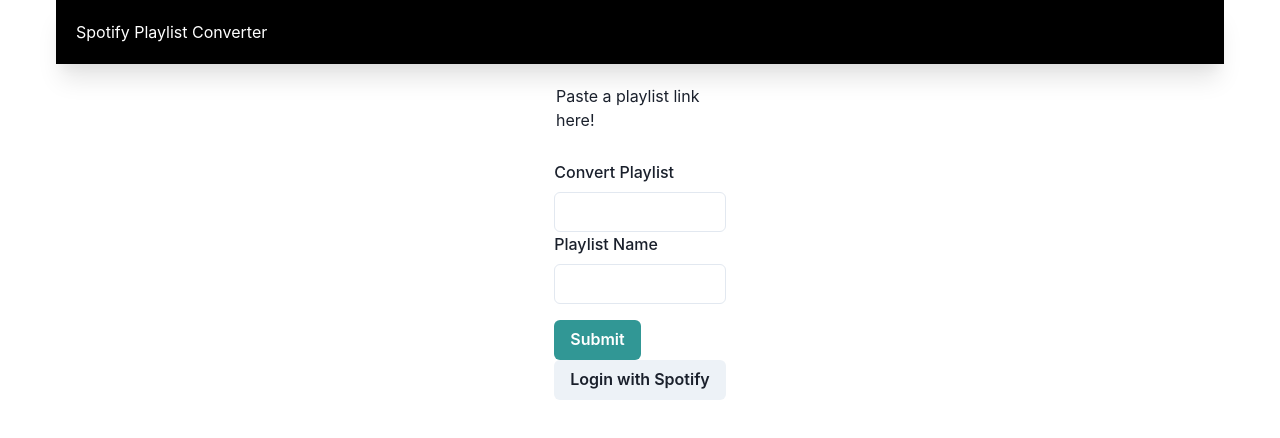
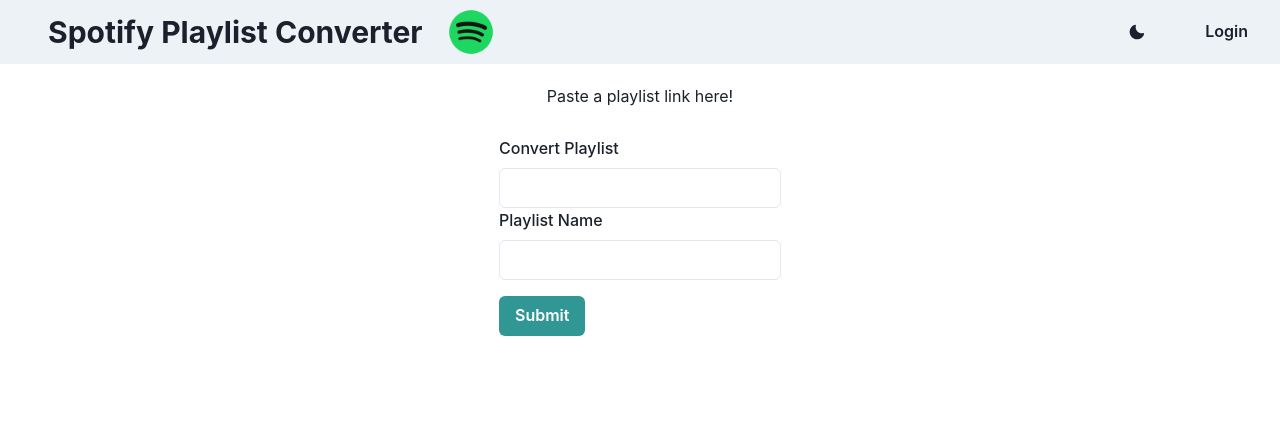
Before and after one commit to 5Minty/SpotifyConverter, a Next.js app in the folder spotify-conversion-next/: page / in a window 1280 px wide. Shown: the top 438 px of the page. Built offline with nearby package versions, Linux system fonts and the light colour scheme; no server answers.

Commit message:
Okay... so I made authorization work with logging in/out
And it's super easy with next-auth's package...
Also I added a nav bar

```diff
--- /dev/null
+++ b/spotify-conversion-next/components/nav/NavigationBar.tsx
@@ -0,0 +1,112 @@
+import {
+  Avatar,
+  Box,
+  Button,
+  Center,
+  Flex,
+  Grid,
+  Heading,
+  Image,
+  Link,
+  Menu,
+  MenuButton,
+  MenuDivider,
+  MenuItem,
+  MenuList,
+  Stack,
+  useColorMode,
+  useColorModeValue,
+  useDisclosure,
+} from "@chakra-ui/react";
+import { MoonIcon, SunIcon } from "@chakra-ui/icons";
+import { useSession } from "next-auth/react";
+import spotifyRoutes from "@/services/spotify/spotifyRoutes";
+
+export const NavigationBar = (props: {}) => {
+  const { colorMode, toggleColorMode } = useColorMode();
+  const { data: session } = useSession();
+
+  const { isOpen, onOpen, onClose } = useDisclosure();
+  return (
+    <>
+      <Grid bg={useColorModeValue("gray.100", "gray.900")} px={4}>
+        <Flex h={16} alignItems={"center"} justifyContent={"space-between"}>
+          <Box
+            alignContent="top"
+            display="flex"
+            flexDirection="row"
+            justifyContent="space-between"
+            w="fit-content"
+            p={8}
+          >
+            <Heading
+              lineHeight={1.4}
+              alignContent="center"
+              fontSize="30"
+              mr={6}
+            >
+              Spotify Playlist Converter
+            </Heading>
+            <Image src="/spotify-logo.png" h={12} />
+          </Box>
+          <Flex alignItems={"center"}>
+            <Stack direction={"row"} spacing={7}>
+              <Button onClick={toggleColorMode}>
+                {colorMode === "light" ? <MoonIcon /> : <SunIcon />}
+              </Button>
+              {!session && (
+                <Link href={`${spotifyRoutes.redirectLogin}`}>
+                  <Button>Login</Button>
+                </Link>
+              )}
+              {session && (
+                <Menu>
+                  <MenuButton
+                    as={Button}
+                    rounded={"full"}
+                    variant={"link"}
+                    cursor={"pointer"}
+                    minW={0}
+                  >
+                    <Avatar
+                      size={"sm"}
+                      src={
+                        session.user?.image ??
+                        "https://avatars.dicebear.com/api/male/username.svg"
+                      }
+                    />
+                  </MenuButton>
+                  <MenuList alignItems={"center"}>
+                    <br />
+                    <Center>
+                      <Avatar
+                        size={"2xl"}
+                        src={
+                          session.user?.image ??
+                          "https://avatars.dicebear.com/api/male/username.svg"
+                        }
+                      />
+                    </Center>
+                    <br />
+                    <Center>
+                      <p>{session.user!.name}</p>
+                    </Center>
+                    <br />
+                    <MenuDivider />
+                    <MenuItem>Your Servers</MenuItem>
+                    <MenuItem>Account Settings</MenuItem>
+                    <Link href={`${spotifyRoutes.redirectLogout}`}>
+                      <MenuItem>Logout</MenuItem>
+                    </Link>
+                  </MenuList>
+                </Menu>
+              )}
+            </Stack>
+          </Flex>
+        </Flex>
+      </Grid>
+    </>
+  );
+};
+
+export default NavigationBar;
--- a/spotify-conversion-next/package.json
+++ b/spotify-conversion-next/package.json
@@ -9,6 +9,7 @@
     "lint": "next lint"
   },
   "dependencies": {
+    "@chakra-ui/icons": "^2.0.17",
     "@chakra-ui/react": "^2.4.9",
     "@emotion/react": "^11.10.5",
     "@emotion/styled": "^11.10.5",
--- a/spotify-conversion-next/pages/_app.tsx
+++ b/spotify-conversion-next/pages/_app.tsx
@@ -1,14 +1,25 @@
-import { SiteLayout } from "@/components";
 import "@/styles/globals.css";
 import { Box, ChakraProvider, Container } from "@chakra-ui/react";
 import type { AppProps } from "next/app";
+import { SessionProvider } from "next-auth/react";
+import NavigationBar from "@/components/nav/NavigationBar";
 
-export default function App({ Component, pageProps }: AppProps) {
+export default function App({
+  Component,
+  pageProps: { session, pageProps },
+}: AppProps) {
   return (
     <ChakraProvider>
-      <Container maxW="1200px" justifyContent="center">
-        <Component {...pageProps} />
-      </Container>
+      <SessionProvider session={session}>
+        <main>
+          <Box w="100vw" h="100vh" display="block">
+            <NavigationBar />
+            <Container maxW="1200px" justifyContent="center">
+              <Component {...pageProps} />
+            </Container>
+          </Box>
+        </main>
+      </SessionProvider>
     </ChakraProvider>
   );
 }
--- a/spotify-conversion-next/pages/index.tsx
+++ b/spotify-conversion-next/pages/index.tsx
@@ -14,6 +14,7 @@
 import login from "./api/login";
 import spotifyQueries from "@/services/spotify/spotifyQueries";
 import spotifyRoutes from "@/services/spotify/spotifyRoutes";
+import { useSession } from "next-auth/react";
 
 type SpotifyFormFields = {
   playlistLink: string;
@@ -29,6 +30,7 @@
 type HomeProps = {};
 const Home: NextPage<HomeProps> = () => {
   const { register, handleSubmit } = useForm();
+  const { data: session } = useSession();
 
   const onSubmit = (d: any) => {
     const data = d as SpotifyFormFields; //Type casting
@@ -37,12 +39,6 @@
   return (
     //front end
     <Box>
-      <Box bgColor={"black"} boxShadow="xl">
-        <Text py={"5"} px="5" color={"white"}>
-          Spotify Playlist Converter
-        </Text>
-      </Box>
-      <Box px={"500"}>
       <VStack>
         <Text py={"5"}>Paste a playlist link here!</Text>
 
@@ -58,13 +54,9 @@
           <Button mt={4} colorScheme="teal" type="submit">
             Submit
           </Button>
-            <Link href={`${spotifyRoutes.redirectLogin}`}>
-              <Button>Login with Spotify</Button>
-            </Link>
         </form>
         <Box></Box>
       </VStack>
-      </Box>
     </Box>
   );
 };
--- a/spotify-conversion-next/services/spotify/spotifyRoutes.ts
+++ b/spotify-conversion-next/services/spotify/spotifyRoutes.ts
@@ -1,5 +1,9 @@
+// This file is for condensing all of the URLs related to spotify into one spot so we just have to change them in one spot if they're ever used more than once!
+
 export const spotifyRoutes = {
-  redirectLogin: `https://accounts.spotify.com/authorize?response_type=code&client_id=${process.env.SPOTIFY_ID}&scope=user-read-private user-read-email&redirect_uri=${process.env.SPOTIFY_REDIRECT_URI}`,
+  // redirectLogin: `https://accounts.spotify.com/authorize?response_type=code&client_id=${process.env.SPOTIFY_ID}&scope=user-read-private user-read-email&redirect_uri=${process.env.SPOTIFY_REDIRECT_URI}`,
+  redirectLogin: "http://localhost:3000/api/auth/signin",
+  redirectLogout: "http://localhost:3000/api/auth/signout",
   getSpotifyAccessToken: "https://accounts.spotify.com/api/token",
 };
 
```
Also changed, not shown: spotify-conversion-next/components/nav/NavLink.tsx (added, +26 -0 lines), spotify-conversion-next/pages/api/auth/[...nextauth].ts (+10 -0 lines), spotify-conversion-next/public/spotify-logo.png (added), 1 other file (tests, documents, lock files or other folders). Lines whose indentation alone changed are shown as unchanged.
